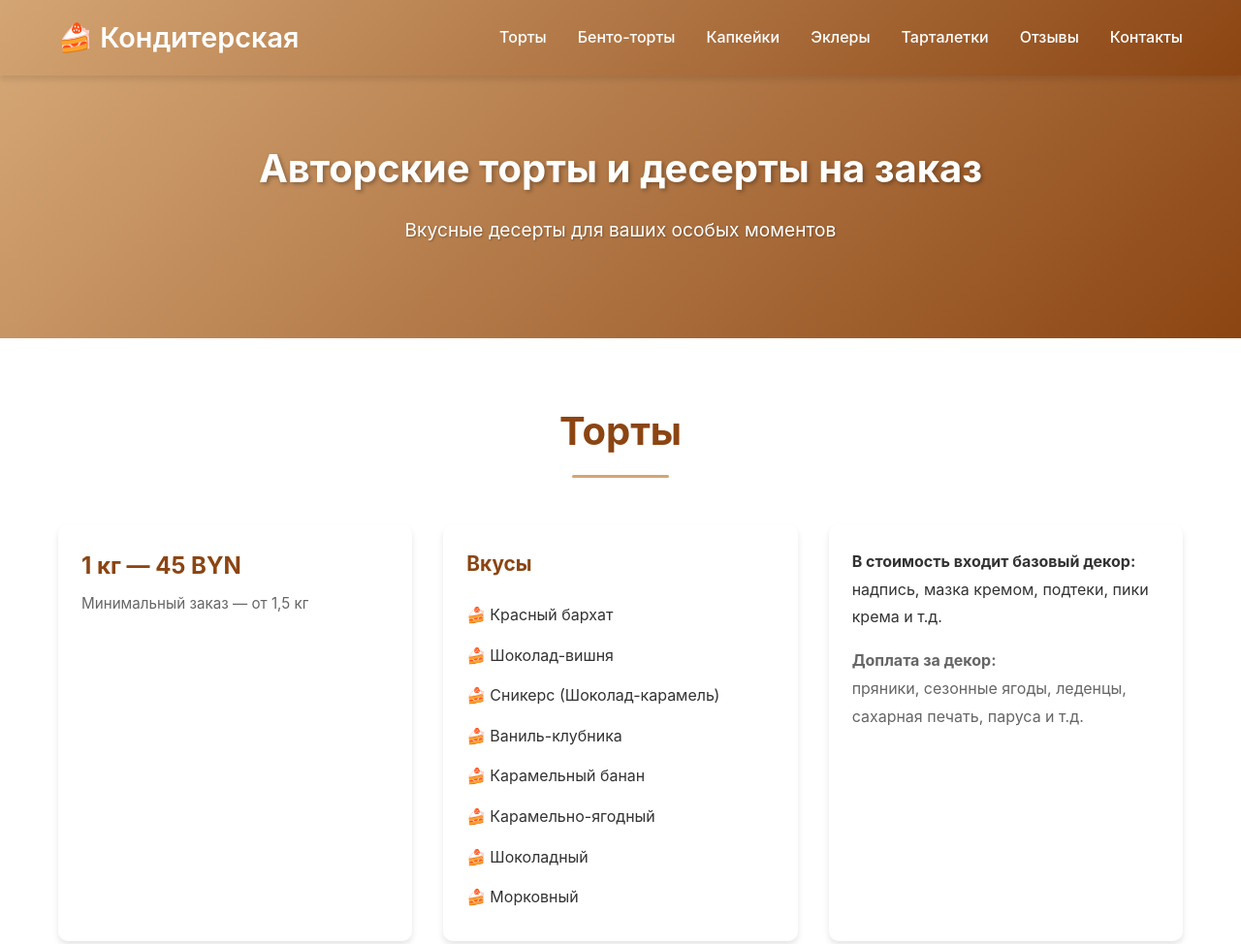
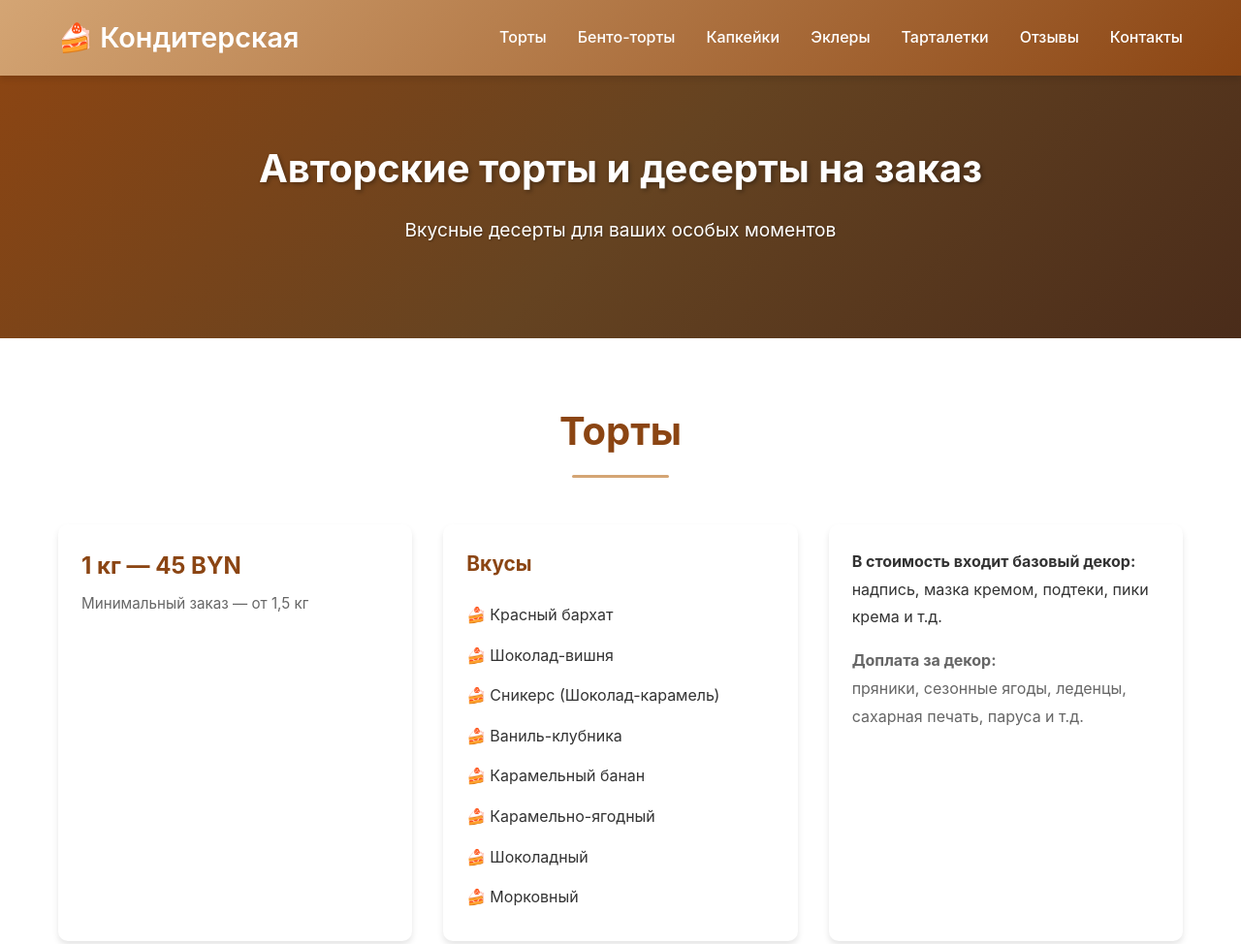
Before and after one commit to romasenkevich/tort.vi, a plain HTML site: page index.html in a window 1280 px wide. Shown: the top 974 px of the page at 97% size. Drawn offline with Linux system fonts and the light colour scheme.

Commit message:
Сделан более темный коричневый градиент для hero секции

```diff
--- a/styles.css
+++ b/styles.css
@@ -77,7 +77,7 @@ header {
 }
 
 .hero {
-    background: linear-gradient(135deg, var(--primary-color) 0%, var(--accent-color) 100%);
+    background: linear-gradient(135deg, #8b4513 0%, #654321 50%, #4a2c1a 100%);
     padding: 4rem 0;
     text-align: center;
 }
```
